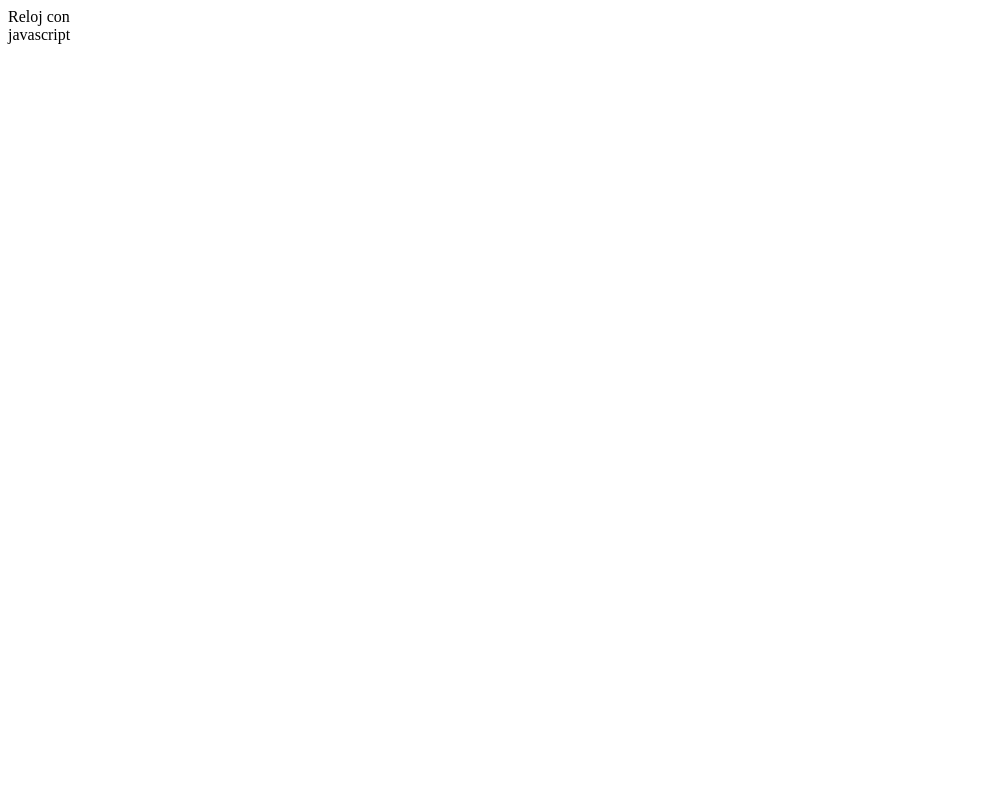
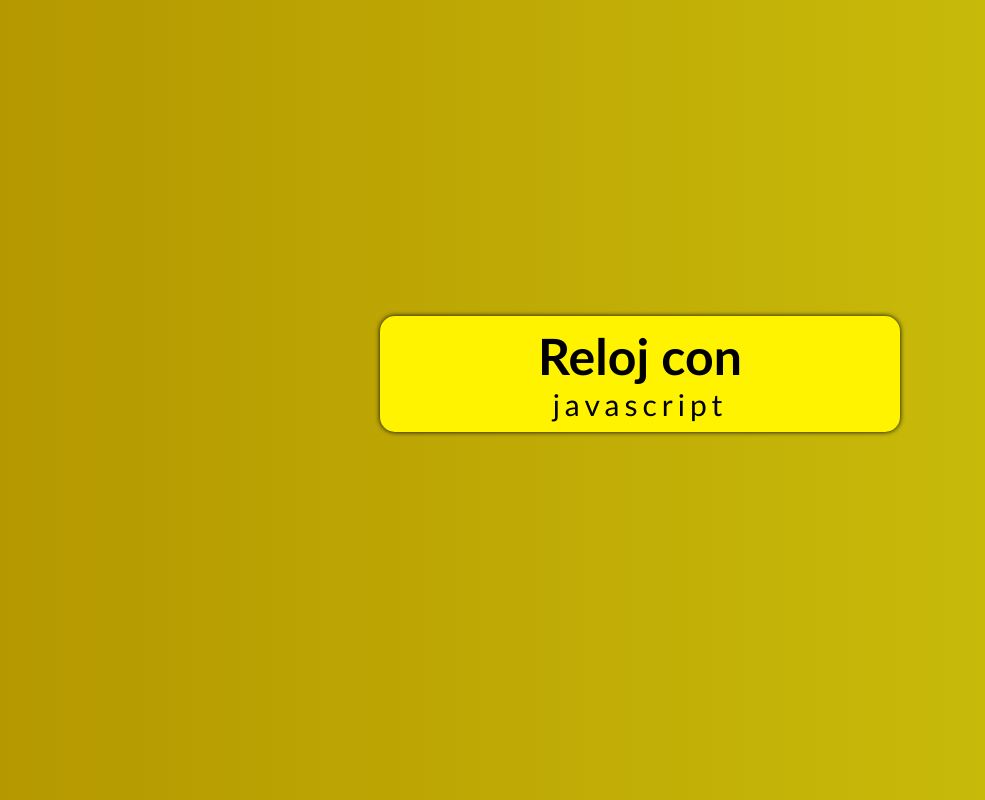
Before and after one commit to xStivDubx/Reloj-Digital, a plain HTML site: page index.html in a window 1280 px wide. Shown: the whole page, without its empty margins (0-985 px from the left). Drawn offline with Linux system fonts and the light colour scheme.

Commit message:
estilo para el reloj digital

```diff
--- a/index.html
+++ b/index.html
@@ -13,7 +13,7 @@
        <div id="time">
         Reloj con
        </div>
-       <div id="date">
+       <div id="date" class="date">
         javascript
        </div>
    </div>
--- a/style/style.css
+++ b/style/style.css
@@ -0,0 +1,24 @@
+body{
+    background: linear-gradient(to left, #CDC40C,#B59800);
+}
+
+.container{
+    background-color: #FFF300;
+    max-width: 500px;
+    margin: 0 auto;
+    text-align: center;
+    font-size: 50px;
+    font-family: 'Gill Sans', 'Gill Sans MT', Calibri, 'Trebuchet MS', sans-serif;
+    margin-top: 25%;
+    font-weight: 600;
+    border-radius: 15px;
+    box-shadow: 0 0 5px;
+    padding: 10px;
+
+}
+
+.date{
+    font-size: 30px;
+    font-weight: 100;
+    letter-spacing: 5px;
+}
```
